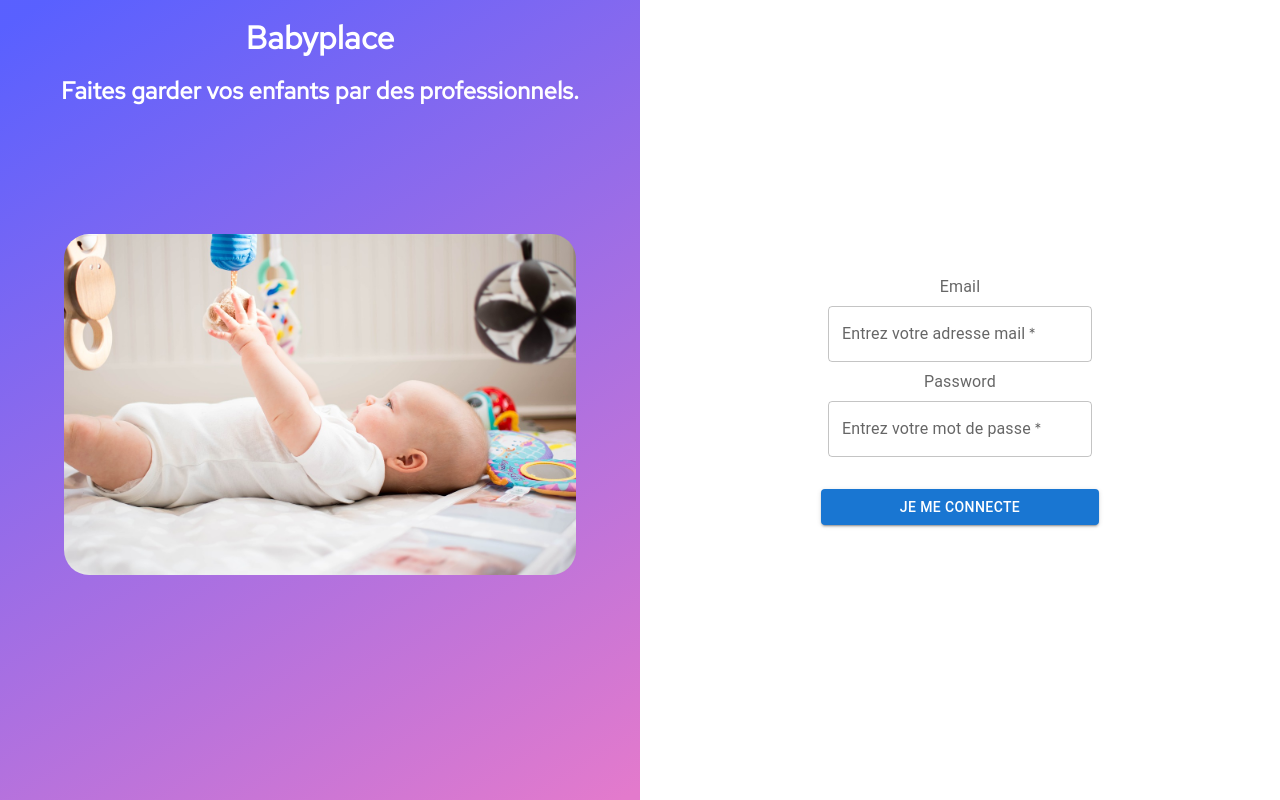
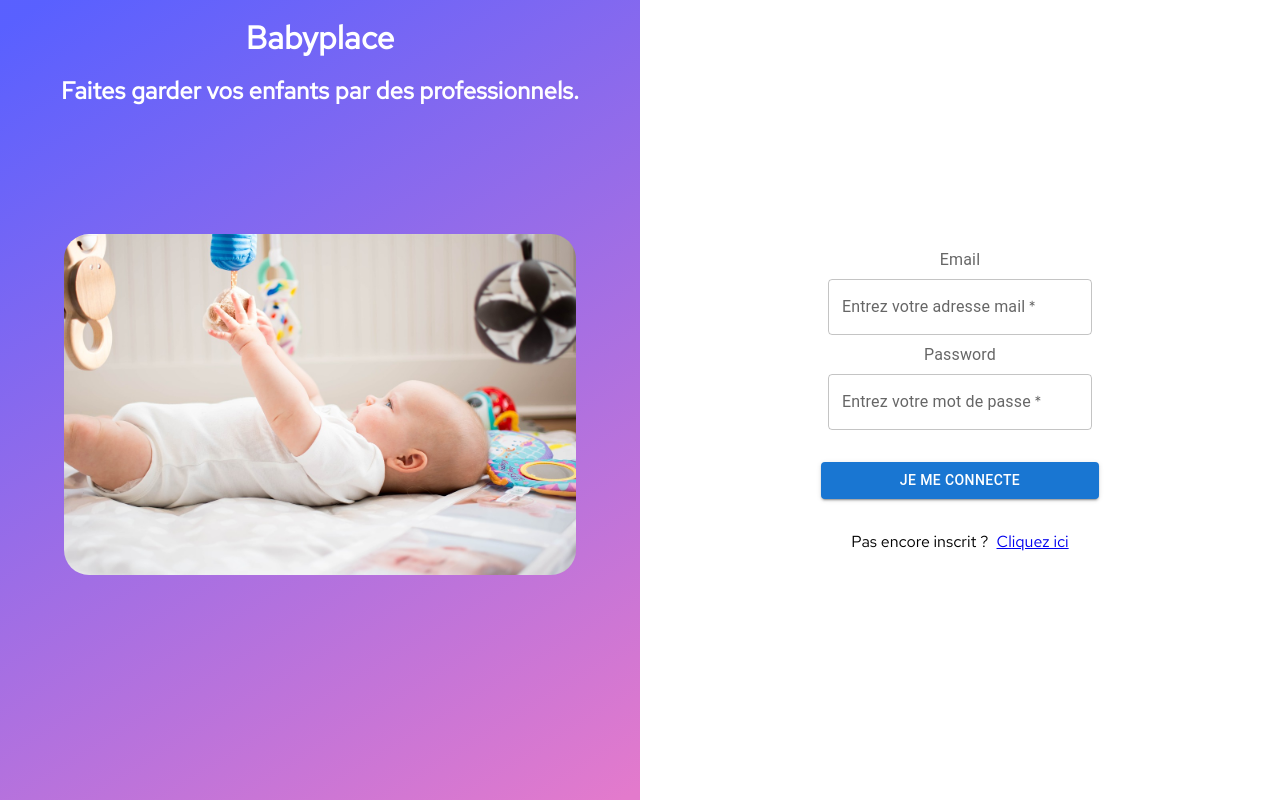
Before and after one commit to WildCodeSchool/2023-02-JS-FT-Lyon-P3-Babyplace, a React (Vite) app in the folder frontend/: page /particulier in a window 1280 px wide. Built offline with nearby package versions, Linux system fonts and the light colour scheme; no server answers; the HTML template or start-up script is replaced by a standard one; a web font is replaced by a local one.

Commit message:
bouton switch register / login

```diff
--- a/frontend/src/components/Login.jsx
+++ b/frontend/src/components/Login.jsx
@@ -1,6 +1,7 @@
 import PropTypes from "prop-types";
 import React, { useState } from "react";
 import { Box, TextField, Button, InputLabel } from "@mui/material";
+import { Link } from "react-router-dom";
 import axios from "axios";
 import { useUserContext } from "../contexts/UserContext";
 import styles from "./Login.module.css";
@@ -99,6 +100,17 @@ function Login({ userType }) {
           >
             Je me connecte
           </Button>
+          {userType === "pro" ? (
+            <div className={styles.switch}>
+              <p>Pas encore inscrit ?</p>
+              <Link to="/pro-register"> Cliquez ici</Link>
+            </div>
+          ) : (
+            <div className={styles.switch}>
+              <p>Pas encore inscrit ?</p>
+              <Link to="/"> Cliquez ici</Link>
+            </div>
+          )}
         </Box>
       </div>
     </div>
--- a/frontend/src/components/Login.module.css
+++ b/frontend/src/components/Login.module.css
@@ -18,6 +18,14 @@
   flex-direction: column;
   justify-content: center;
   align-items: center;
+}
+
+.switch {
+  padding: 1em;
+  width: 100%;
+  display: flex;
+  justify-content: center;
+  gap: .5em;
 }
 
 .field {
```
